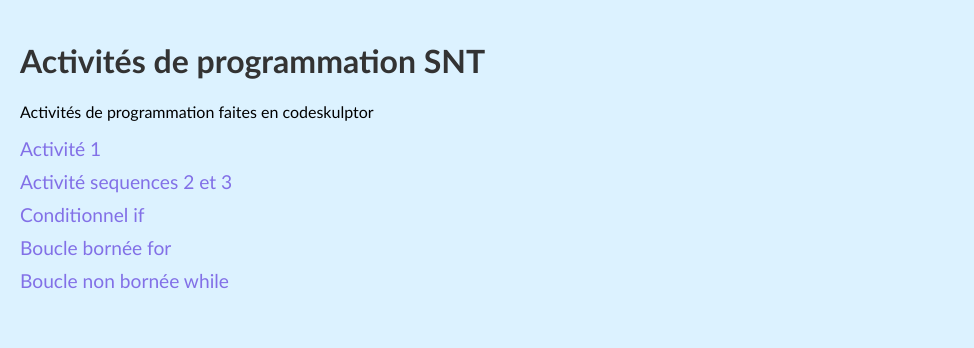
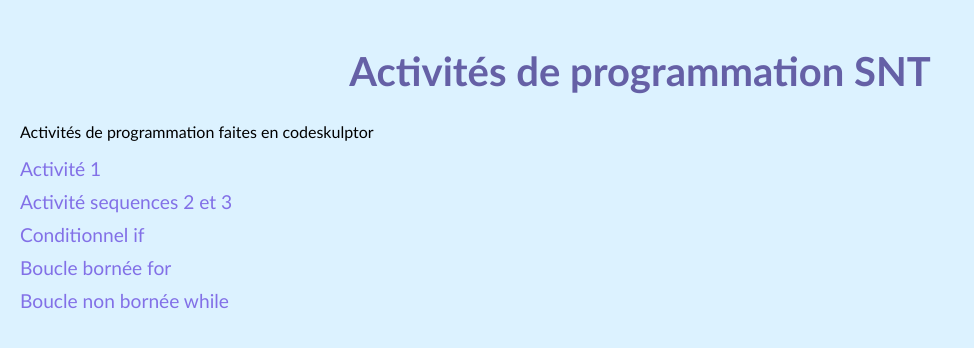
Before and after one commit to juli-arcila/juli-arcila.github.io, a plain HTML site: page programmation.html in a window 1280 px wide. Shown: the whole page, without its empty margins (0-974 px from the left). Drawn offline with Linux system fonts and the light colour scheme.

Commit message:
Update programmation.html

```diff
--- a/programmation.html
+++ b/programmation.html
@@ -13,7 +13,9 @@
         }
 
         h1 {
-            color: #333;
+            color: #6560a6;  /* Color del texto */
+            text-align: center;  /* Centra el título */
+            font-size: 2.5em;  /* Aumenta el tamaño del texto */
         }
 
         ul {
```
